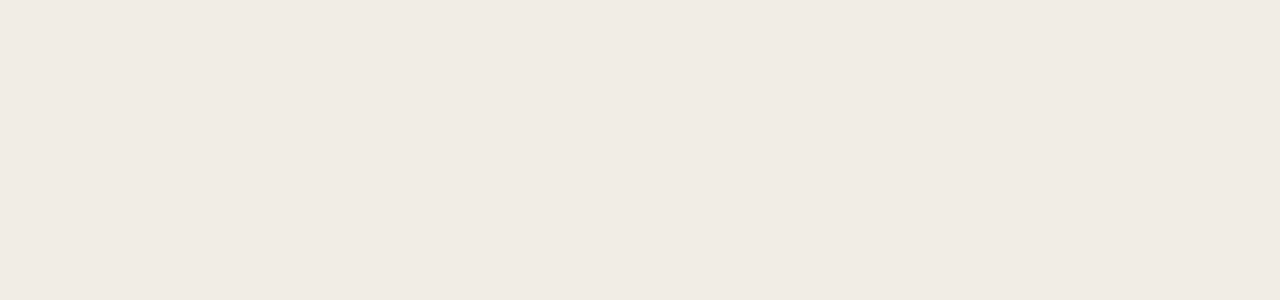
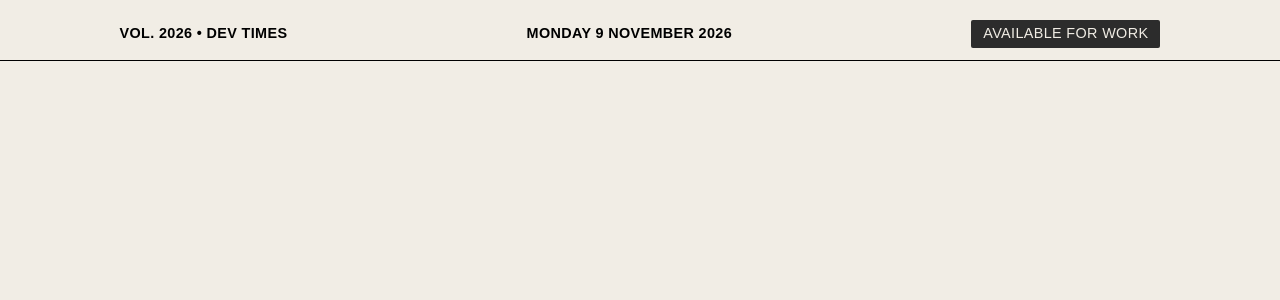
Before and after one commit to rohail332/dev-times, a React (Vite) app: page / in a window 1280 px wide. Shown: the top 300 px of the page. Built offline with nearby package versions, Linux system fonts and the light colour scheme.

Commit message:
add Navbar

```diff
--- a/src/App.jsx
+++ b/src/App.jsx
@@ -1,9 +1,19 @@
+import Navbar from "./Components/Navbar";
 
 function App() {
 
+const dateShow = () => {
+    return new Date().toLocaleDateString("en-GB", {
+      weekday: "long",
+      day: "numeric",
+      month: "long",
+      year: "numeric"
+    });
+  };
 
   return (
     <>
+     <Navbar date={dateShow()} />
     </>
   )
 }
--- a/src/Components/Navbar.jsx
+++ b/src/Components/Navbar.jsx
@@ -0,0 +1,17 @@
+const Navbar = (props) => {
+  return (
+    <>
+    <header>
+        <nav className="border-b pb-3">
+            <ul className="flex text-[0.9rem] tracking-wide justify-around pt-5 items-center text-center max-sm:flex-col max-sm:gap-2">
+                <li className="font-semibold" >VOL. 2026 • DEV TIMES</li>
+                <li  className="uppercase font-semibold">{props.date}</li>
+                <li className="bg-[#2c2c2c] text-[#F1EDE5] py-[0.2rem] rounded-xs px-3">AVAILABLE FOR WORK</li>
+            </ul>
+        </nav>
+    </header>
+    </>
+  )
+}
+
+export default Navbar
```
